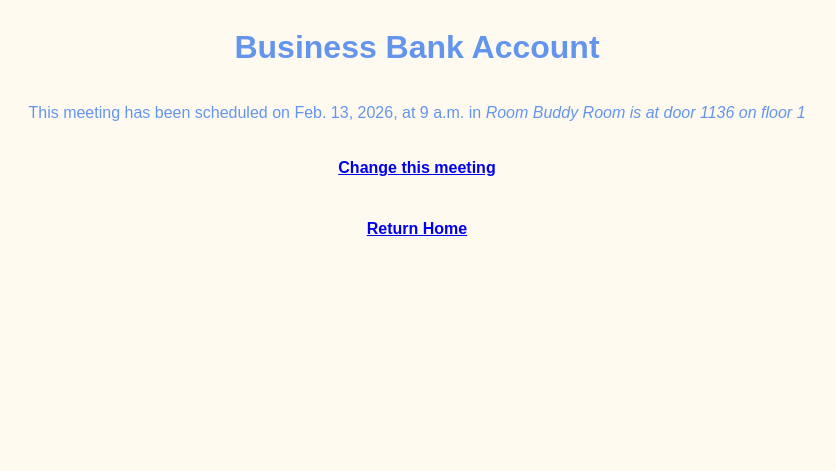
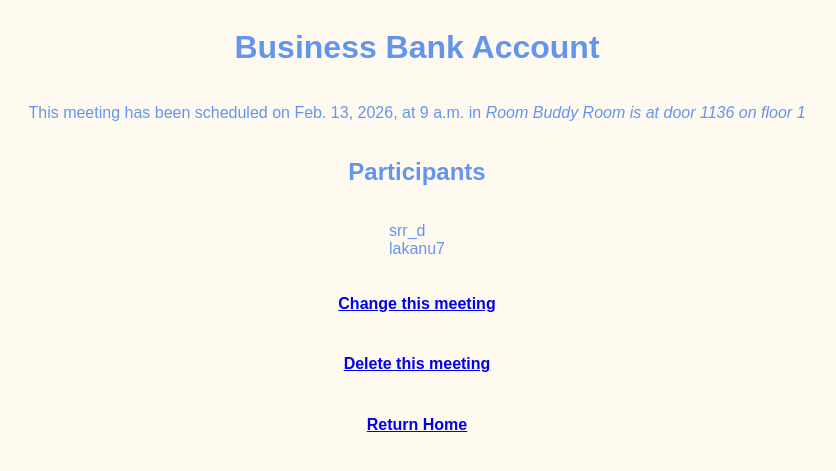
Before and after one commit to sreeramachand/pythonprac1, a Django app: page /meetings/4 in a window 1280 px wide. Shown: the top 471 px of the page, without its empty margins (223-1059 px from the left). Run offline with Django 5.2, Linux system fonts and the light colour scheme; data comes from the database, SQL or seed files in the repository; both versions use the stored data as it was after the commit.

Commit message:
added users, CRUD functionality

```diff
--- a/meeting_planner/settings.py
+++ b/meeting_planner/settings.py
@@ -56,7 +56,7 @@ ROOT_URLCONF = 'meeting_planner.urls'
 TEMPLATES = [
     {
         'BACKEND': 'django.template.backends.django.DjangoTemplates',
-        'DIRS': [],
+        'DIRS': [BASE_DIR / "templates", ],
         'APP_DIRS': True,
         'OPTIONS': {
             'context_processors': [
--- a/meeting_planner/urls.py
+++ b/meeting_planner/urls.py
@@ -18,11 +18,14 @@ from django.contrib import admin
 from django.urls import path, include
 
 from website.views import about, welcome
-
+import django.contrib.auth.urls
+#^^control + click the urls part to see the relevant helper functions and the behind the scenes magic
+#you should see that it's expecting a auth/login/ route, but we have not created a view or template for this
 
 urlpatterns = [
     path('admin/', admin.site.urls),
     path('about/', about, name="about"),
     path('meetings/',include('meetings.urls')),
     path('', welcome, name="welcome"),
+    path('auth/', include('django.contrib.auth.urls')),
 ]
--- a/meetings/models.py
+++ b/meetings/models.py
@@ -1,6 +1,6 @@
 from django.db import models
 from datetime import time
-
+from django.contrib.auth import get_user_model
 
 class Room(models.Model):
     name = models.CharField(max_length=50)
@@ -17,6 +17,7 @@ class Meeting(models.Model):
     start_time = models.TimeField(default=time(9))
     duration = models.IntegerField(default=1)
     room = models.ForeignKey(Room, on_delete=models.CASCADE) #Creates a ForeignKey relation from the Meeting class to the Room Class. This field will hold the ID of the room object that this meeting references. If this room is deleted, then all meetings for that room will also be deleted.
+    participants = models.ManyToManyField(get_user_model())
 
     def __str__(self):
         return f"{self.title} at {self.start_time} on {self.date}"
--- a/meetings/templates/meetings/detail.html
+++ b/meetings/templates/meetings/detail.html
@@ -6,6 +6,16 @@
         This meeting has been scheduled on {{meeting.date}}, at {{meeting.start_time}}
         in <em>{{meeting.room}}</em>
     </p>
+
+    <h2>Participants</h2>
+    <ul>
+        {% for participant in meeting.participants.all %}
+        <li>{{participant.username}}</li>
+        {% endfor %}
+    </ul>
+
     <h4><a href="{% url 'edit' meeting.id %}">Change this meeting</a></h4>
+    <h4><a href="{% url 'delete' meeting.id %}">Delete this meeting</a></h4>
     <h4><a href="{% url 'welcome' %}">Return Home</a></h4>
+
 {% endblock %}
--- a/meetings/urls.py
+++ b/meetings/urls.py
@@ -6,4 +6,5 @@ urlpatterns = [
     path('rooms', views.rooms_list, name="rooms"),
     path('new', views.new, name="new"),
     path('edit/<int:id>', views.edit, name="edit"),
+    path('delete/<int:id>', views.delete, name="delete"),
 ]
--- a/meetings/views.py
+++ b/meetings/views.py
@@ -38,3 +38,13 @@ def edit(request, id):
     else:
         form = MeetingForm(request.POST, instance=meeting)
     return render(request, "meetings/edit.html", {"form": form})
+
+def delete(request, id):
+    meeting = get_object_or_404(Meeting, pk=id)
+    if request.method == "POST":
+        # Form is only shown to ask for configuration
+        # When we get a POST, we know we can go ahead and delete
+        meeting.delete()
+        return redirect('welcome')
+    else:
+        return render(request, "meetings/confirm_delete.html", {"meeting": meeting,})
--- a/website/templates/website/welcome.html
+++ b/website/templates/website/welcome.html
@@ -23,4 +23,6 @@
         {% endfor %}
     </ul>
     <a href="{% url 'rooms' %}">Rooms List</a>
+
+    <button style="margin:15px; padding: 8px;"><a href="{% url 'new' %}">Create a New Meeting</a></button>
 {% endblock %}
```
Also changed, not shown: meetings/templates/meetings/confirm_delete.html (added, +14 -0 lines), db.sqlite3, meetings/migrations/0002_meeting_participants.py (added).
